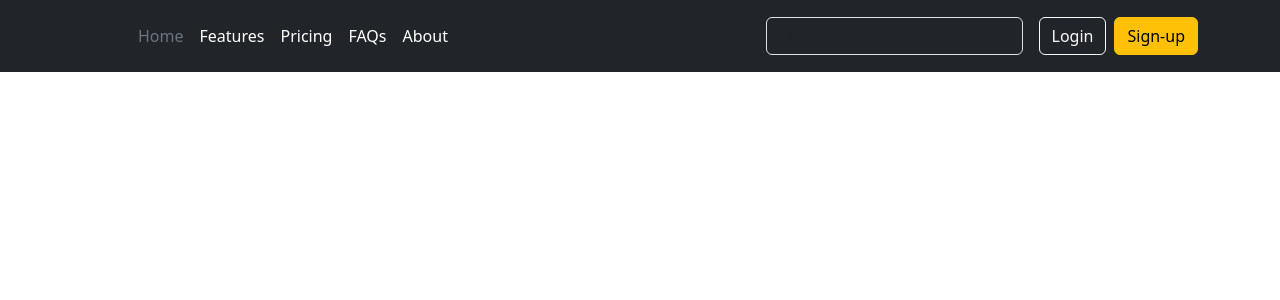
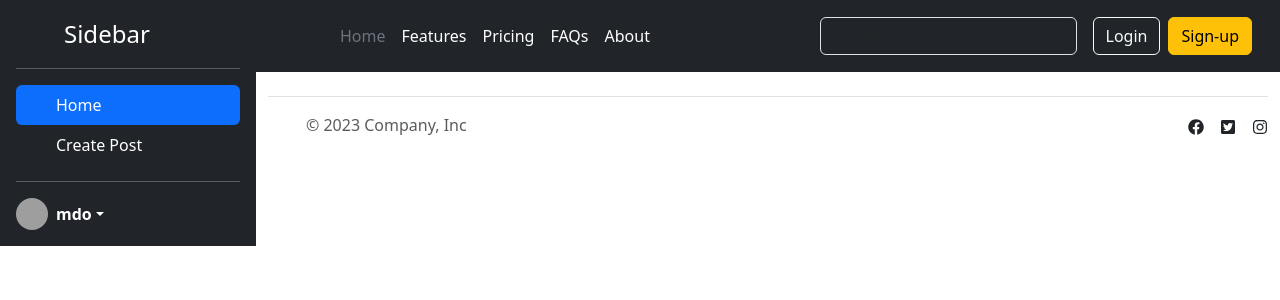
Before and after one commit to saurav-ghimire/Mini-Social-Media, a React (Vite) app: page / in a window 1280 px wide. Shown: the top 300 px of the page. Built offline with nearby package versions, Linux system fonts and the light colour scheme; grey boxes are pictures that could not be loaded.

Commit message:
Header, Footer and Sidebar added from bootstrap

```diff
--- a/src/App.css
+++ b/src/App.css
@@ -0,0 +1,10 @@
+.app-container{
+  display: flex;
+}
+.app-container .app-body{
+  width: 80%;
+}
+
+.app-container .app-sidebar{
+  width: 20%;
+}
--- a/src/App.jsx
+++ b/src/App.jsx
@@ -1,34 +1,20 @@
-import 'bootstrap/dist/css/bootstrap.css';
+// Components
+import Footer from './components/Footer';
+import Sidebar from './components/Sidebar';
+import Header from './header';
 
 function App() {
   return (
     <>
-      <header className="p-3 text-bg-dark">
-      <div className="container">
-        <div className="d-flex flex-wrap align-items-center justify-content-center justify-content-lg-start">
-          <a href="/" className="d-flex align-items-center mb-2 mb-lg-0 text-white text-decoration-none">
-            <svg className="bi me-2" width="40" height="32" role="img" aria-label="Bootstrap"><use xlink:href="#bootstrap"></use></svg>
-          </a>
-
-          <ul className="nav col-12 col-lg-auto me-lg-auto mb-2 justify-content-center mb-md-0">
-            <li><a href="#" className="nav-link px-2 text-secondary">Home</a></li>
-            <li><a href="#" className="nav-link px-2 text-white">Features</a></li>
-            <li><a href="#" className="nav-link px-2 text-white">Pricing</a></li>
-            <li><a href="#" className="nav-link px-2 text-white">FAQs</a></li>
-            <li><a href="#" className="nav-link px-2 text-white">About</a></li>
-          </ul>
-
-          <form className="col-12 col-lg-auto mb-3 mb-lg-0 me-lg-3" role="search">
-            <input type="search" className="form-control form-control-dark text-bg-dark" placeholder="Search..." aria-label="Search" />
-          </form>
-
-          <div className="text-end">
-            <button type="button" className="btn btn-outline-light me-2">Login</button>
-            <button type="button" className="btn btn-warning">Sign-up</button>
-          </div>
-        </div>
+    <div className='app-container'>
+      <div className="app-sidebar">
+        <Sidebar />
       </div>
-    </header>
+      <div className='app-body'>
+        <Header />
+        <Footer />
+      </div>
+    </div>
     </>
   )
 }
--- /dev/null
+++ b/src/components/Footer.jsx
@@ -0,0 +1,24 @@
+import { FaFacebook,FaTwitterSquare,FaInstagram } from "react-icons/fa";
+
+function Footer() {
+  return <>
+  <div className="container">
+  <footer className="d-flex flex-wrap justify-content-between align-items-center py-3 my-4 border-top">
+    <div className="col-md-4 d-flex align-items-center">
+      <a href="/" className="mb-3 me-2 mb-md-0 text-body-secondary text-decoration-none lh-1">
+        <svg className="bi" width="30" height="24"><use xlinkHref="#bootstrap"></use></svg>
+      </a>
+      <span className="mb-3 mb-md-0 text-body-secondary">© 2023 Company, Inc</span>
+    </div>
+
+    <ul className="nav col-md-4 justify-content-end list-unstyled d-flex">
+      <li className="ms-3"><FaFacebook /></li>
+      <li className="ms-3"><FaTwitterSquare /></li>
+      <li className="ms-3"><FaInstagram /></li>
+    </ul>
+  </footer>
+</div>
+  </>;
+}
+
+export default Footer;
--- /dev/null
+++ b/src/components/Sidebar.jsx
@@ -0,0 +1,41 @@
+function Sidebar() {
+  return <>
+  <div className="d-flex flex-column flex-shrink-0 p-3 text-bg-dark" style={{width: "100%"}}>
+  <a href="/" className="d-flex align-items-center mb-3 mb-md-0 me-md-auto text-white text-decoration-none">
+    <svg className="bi pe-none me-2" width="40" height="32"><use xlinkHref="#bootstrap"></use></svg>
+    <span className="fs-4">Sidebar</span>
+  </a>
+  <hr />
+  <ul className="nav nav-pills flex-column mb-auto">
+    <li className="nav-item">
+      <a href="#" className="nav-link active" aria-current="page">
+        <svg className="bi pe-none me-2" width="16" height="16"><use xlinkHref="#home"></use></svg>
+        Home
+      </a>
+    </li>
+    <li>
+      <a href="#" className="nav-link text-white">
+        <svg className="bi pe-none me-2" width="16" height="16"><use xlinkHref="#speedometer2"></use></svg>
+        Create Post
+      </a>
+    </li>
+  </ul>
+  <hr />
+  <div className="dropdown">
+    <a href="#" className="d-flex align-items-center text-white text-decoration-none dropdown-toggle" data-bs-toggle="dropdown" aria-expanded="false">
+      <img src="https://github.com/mdo.png" alt="" width="32" height="32" className="rounded-circle me-2" />
+      <strong>mdo</strong>
+    </a>
+    <ul className="dropdown-menu dropdown-menu-dark text-small shadow">
+      <li><a className="dropdown-item" href="#">New project...</a></li>
+      <li><a className="dropdown-item" href="#">Settings</a></li>
+      <li><a className="dropdown-item" href="#">Profile</a></li>
+      <li><hr className="dropdown-divider" /></li>
+      <li><a className="dropdown-item" href="#">Sign out</a></li>
+    </ul>
+  </div>
+</div>
+  </>
+}
+
+export default Sidebar;
--- /dev/null
+++ b/src/header.jsx
@@ -0,0 +1,32 @@
+function Header() {
+  return <>
+  <header className="p-3 text-bg-dark">
+      <div className="container">
+        <div className="d-flex flex-wrap align-items-center justify-content-center justify-content-lg-start">
+          <a href="/" className="d-flex align-items-center mb-2 mb-lg-0 text-white text-decoration-none">
+            <svg className="bi me-2" width="40" height="32" role="img" aria-label="Bootstrap"><use xlinkHref="#bootstrap"></use></svg>
+          </a>
+
+          <ul className="nav col-12 col-lg-auto me-lg-auto mb-2 justify-content-center mb-md-0">
+            <li><a href="#" className="nav-link px-2 text-secondary">Home</a></li>
+            <li><a href="#" className="nav-link px-2 text-white">Features</a></li>
+            <li><a href="#" className="nav-link px-2 text-white">Pricing</a></li>
+            <li><a href="#" className="nav-link px-2 text-white">FAQs</a></li>
+            <li><a href="#" className="nav-link px-2 text-white">About</a></li>
+          </ul>
+
+          <form className="col-12 col-lg-auto mb-3 mb-lg-0 me-lg-3" role="search">
+            <input type="search" className="form-control form-control-dark text-bg-dark" placeholder="Search..." aria-label="Search" />
+          </form>
+
+          <div className="text-end">
+            <button type="button" className="btn btn-outline-light me-2">Login</button>
+            <button type="button" className="btn btn-warning">Sign-up</button>
+          </div>
+        </div>
+      </div>
+    </header>
+  </>;
+}
+
+export default Header;
--- a/src/main.jsx
+++ b/src/main.jsx
@@ -1,6 +1,8 @@
 import React from 'react'
 import ReactDOM from 'react-dom/client'
 import App from './App.jsx'
+import 'bootstrap/dist/css/bootstrap.css';
+import './App.css';
 
 ReactDOM.createRoot(document.getElementById('root')).render(
   <React.StrictMode>
```
